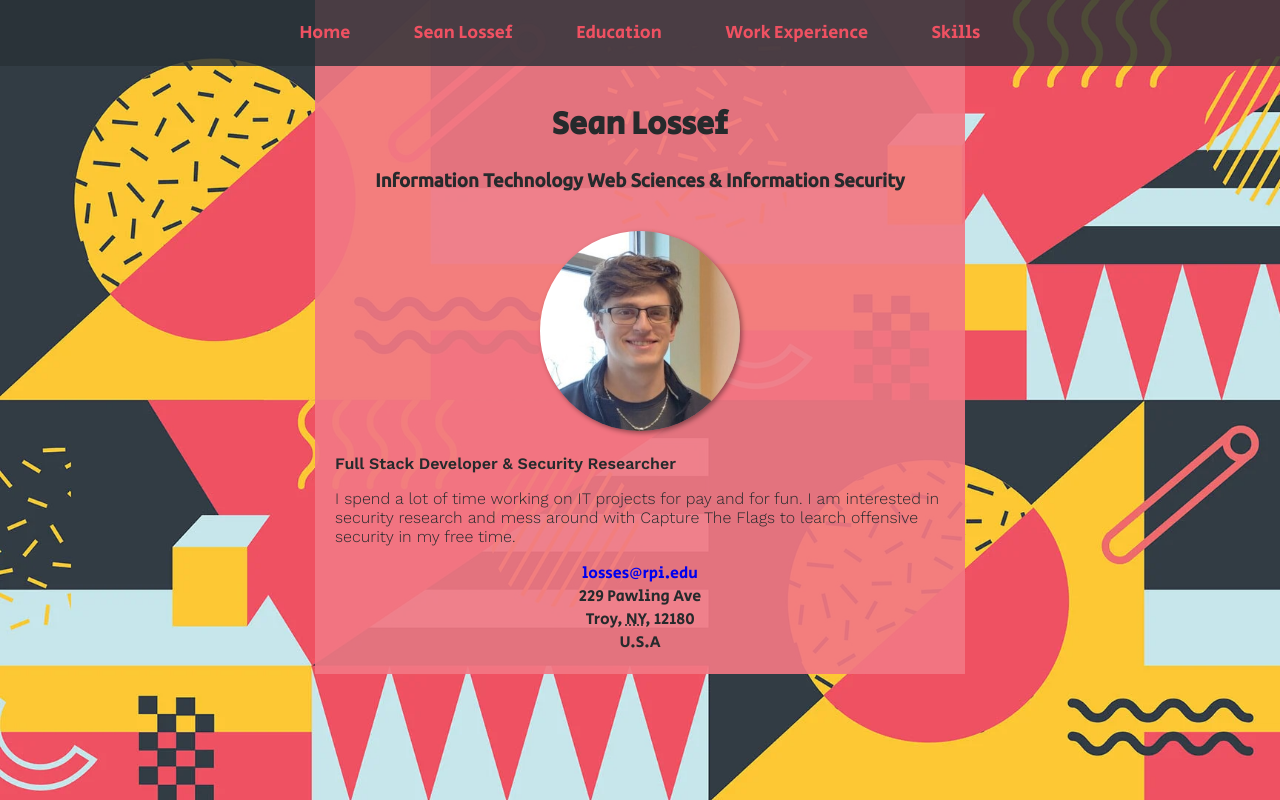
After one commit to SeanLossef/web-systems-development, a PHP site: page /losses.html in a window 1280 px wide. The commit adds this page. Run offline with PHP 8.4, Linux system fonts and the light colour scheme; some libraries are stand-ins or nearby versions.

Commit message:
Added losses page, added Foodie app on homepage

```diff
--- /dev/null
+++ b/lab3/losses.html
@@ -0,0 +1,101 @@
+<!DOCTYPE html>
+<html>
+    <head>
+        <title>losses</title>
+        <meta http-equiv="Content-Type" content="text/html; charset=UTF-8"/>
+        <link rel="stylesheet" type="text/css" href="style.css">
+        <script src="http://ajax.googleapis.com/ajax/libs/jquery/1.7.1/jquery.min.js" type="text/javascript"></script>
+        <script src="script.js" type="text/javascript"></script>
+    </head>
+    <body id="losses">
+        <nav>
+            <ul>
+                <li><a href="index.html" class="Home">Home</a></li>
+                <li><a href="#" class="Sean">Sean Lossef</a></li>
+                <li><a href="#" class="Education">Education</a></li>
+                <li><a href="#" class="WorkExperience">Work Experience</a></li>
+                <li><a href="#" class="Skills">Skills</a></li>
+            </ul>
+        </nav>
+
+        <div class="content">
+            <div id="Sean">
+                <div class="vcard">
+                    <h1 class="fn">Sean Lossef</h1>
+                    <h3 class="intro">Information Technology Web Sciences & Information Security</h3>
+                </div>
+                <div class="vcard">
+                    <img src="photos/sean.jpg" alt="portrait of Sean Lossef" class="photo">
+                </div>
+
+                <p class="bold">Full Stack Developer & Security Researcher</p>
+                <p>I spend a lot of time working on IT projects for pay and for fun. I am interested in security research and mess around with Capture The Flags to learch offensive security in my free time.</p>
+
+                <div class="vcard footer">
+                    <a class="email" href="mailto:losses@rpi.edu">losses@rpi.edu</a>
+                    <div class="adr">
+                        <div class="street-address">229 Pawling Ave</div>
+                        <span class="locality">Troy</span>,
+                        <abbr class="region" title="New York">NY</abbr>,
+                        <span class="postal-code">12180</span>
+                        <div class="country-name">U.S.A</div>
+                    </div>
+                </div>
+            </div>
+            <div id="Education" class="hidden">
+                <h2>Education</h2>
+                <ul class="education">
+                    <li>
+                        <h4>Rensselaer Polytechnic Institute</h4>
+                        <p class="bold">B.S. in Information Technology Web Science & Information Security</p>
+                        <p class="bold"><time datetime="2016-08">August 2016</time>-<time datetime="2021-05">May 2021</time></p>
+                        <p>FIRST Robotics Scholarship</p>
+                        <p>Minor in Economics</p>
+                    </li>
+                </ul>
+            </div>
+            <div id="WorkExperience" class="hidden">
+                <h2>Work Experience</h2>
+                <ul class="experience">
+                    <li>
+                        <h4>Key Capture Energy</h4>
+                        <p class="bold">IT / Software Development Intern</p>
+                        <p class="bold"><time datetime="2020-02">Feb 2020</time>-<time>Present</time></p>
+                        <p>Built a Larvael & Vue.js application to act as company-wide CRM solution.</p>
+                        <p>Implented workflows to automate financial payments with email notifications.</p>
+                        <p>Coordinated with project development team to ensure project met their specifications.</p>
+                    </li>
+                    <li>
+                        <h4>US Dental Practices LLC</h4>
+                        <p class="bold">Owner / Software Engineer</p>
+                        <p class="bold"><time datetime="2018-04">Apr 2018</time>-<time>Present</time></p>
+                        <p>Designed and developed a real estate sales website for the dental practice niche.</p>
+                        <p>Built a platform to allow agents to market their listings online.</p>
+                        <p>Wrote software to automate the process of business appraisals.</p>
+                        <p>Strategized marketing solutions using Google Ads, email marketing, and a website.</p>
+                    </li>
+                    <li>
+                        <h4>VTS Medical Systems / Steris</h4>
+                        <p class="bold">Software Engineer</p>
+                        <p class="bold"><time datetime="2015-06">Jun 2015</time>-<time datetime="2015-12">Dec 2015</time></p>
+                        <p>Built a web based solution for routing AV equipment.</p>
+                        <p>Designed and developed custom touch panel interfaces for efficient use by medical professionals.</p>
+                        <p>Designed and developed systems to control and customize large systems of touch panels.</p>
+                    </li>
+                </ul>
+            </div>
+            <div id="Skills" class="hidden">
+                <h2>Skills</h2>
+                <ul>
+                    <li>
+                        <p class="bold">Web Development</p>
+                        <p>Laravel, Vue.js, Node.js, PHP, HTML, CSS, JS, JQuery</p>
+                    </li>
+                    <li>
+                        <p class="bold">Systems Development</p>
+                        <p>Linux Administration, C, C++, Python, Ruby, x86 Assembly, MySQL, PostgreSQL, Crestron</p>
+                    </li>
+                </ul>
+            </div>
+        </div>
+    </body>
--- a/lab3/script.js
+++ b/lab3/script.js
@@ -22,5 +22,13 @@ $(document).ready(function() {
     });
 
 
+    // toggles display of subsections on losses.html
+    $("#losses nav a").click (function() {
+        var targetId = $(this).attr("class");
+        $('.content > div').addClass('hidden');
+        $('#'+targetId).removeClass('hidden');
+    });
+
+
 
 });
--- a/lab3/style.css
+++ b/lab3/style.css
@@ -44,6 +44,12 @@ ul {
 }
 a {
     text-decoration: none;
+}
+.hidden {
+    display: none;
+}
+p.bold {
+    font-weight: 600;
 }
 
 
@@ -183,9 +189,6 @@ background: #555;
 #acordpPage li {
     margin: 0 0 30px 0;
 }
-#acordpPage p.bold {
-    font-weight: 600;
-}
 #acordpPage p {
     margin: 10px 0;
 }
@@ -273,3 +276,67 @@ background: #555;
     height: 90%;
     padding: 10% 5% 5% 5%;
 }
+
+
+/* Sean Lossef: */
+#losses {
+    color: var(--dark-color-pa);
+    background-image: url("photos/lossesBackground.jpg");
+    background-size: cover;
+    font-family: 'Secular One', sans-serif;
+}
+#losses nav {
+    display: block;
+    left: 0;
+    top: 0;
+    right: 0;
+    position: fixed;
+    background: #293138d1;
+}
+#losses nav ul {
+    display: block;
+    list-style: none;
+    text-align: center;
+}
+#losses nav ul li {
+    display: inline-block;
+}
+#losses nav ul li a {
+    display: inline-block;
+    padding: 20px 30px;
+    color: #ef5162;
+    font-size: 18px;
+}
+#losses nav ul li a:hover {
+    color: #eb283c;
+}
+#losses .content {
+    display: block;
+    margin-top: 80px;
+    max-width: 650px;
+    margin: auto;
+    padding: 80px 20px 20px;
+    background: #f27884eb;
+}
+#losses .vcard {
+    text-align: center;
+}
+#losses img {
+    margin-top: 20px;
+    border-radius: 50%;
+    box-shadow: 2px 2px 5px #00000066;
+    height: 200px;
+    width: 200px;
+}
+#losses .education li {
+    margin-bottom: 30px;
+}
+#losses .education li p {
+    margin: 5px 0;
+}
+#losses .experience li {
+    margin-bottom: 30px;
+}
+#losses .experience li p {
+    margin: 5px 0;
+}
```
Also changed, not shown: lab3/index.html (+5 -5 lines), lab3/photos/foodie.png (added), lab3/photos/lossesBackground.jpg (added), lab3/photos/sean.jpg (added).
